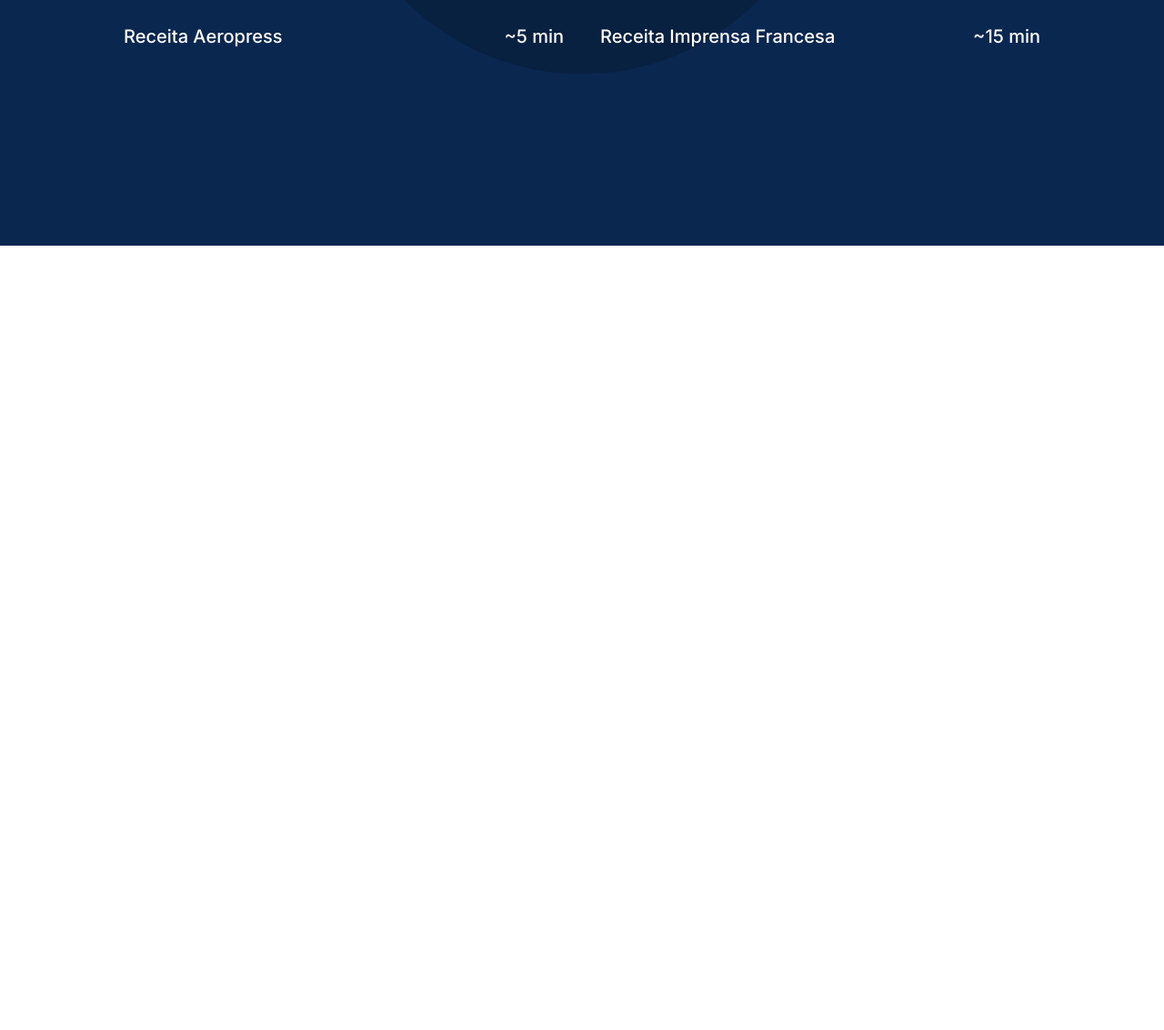
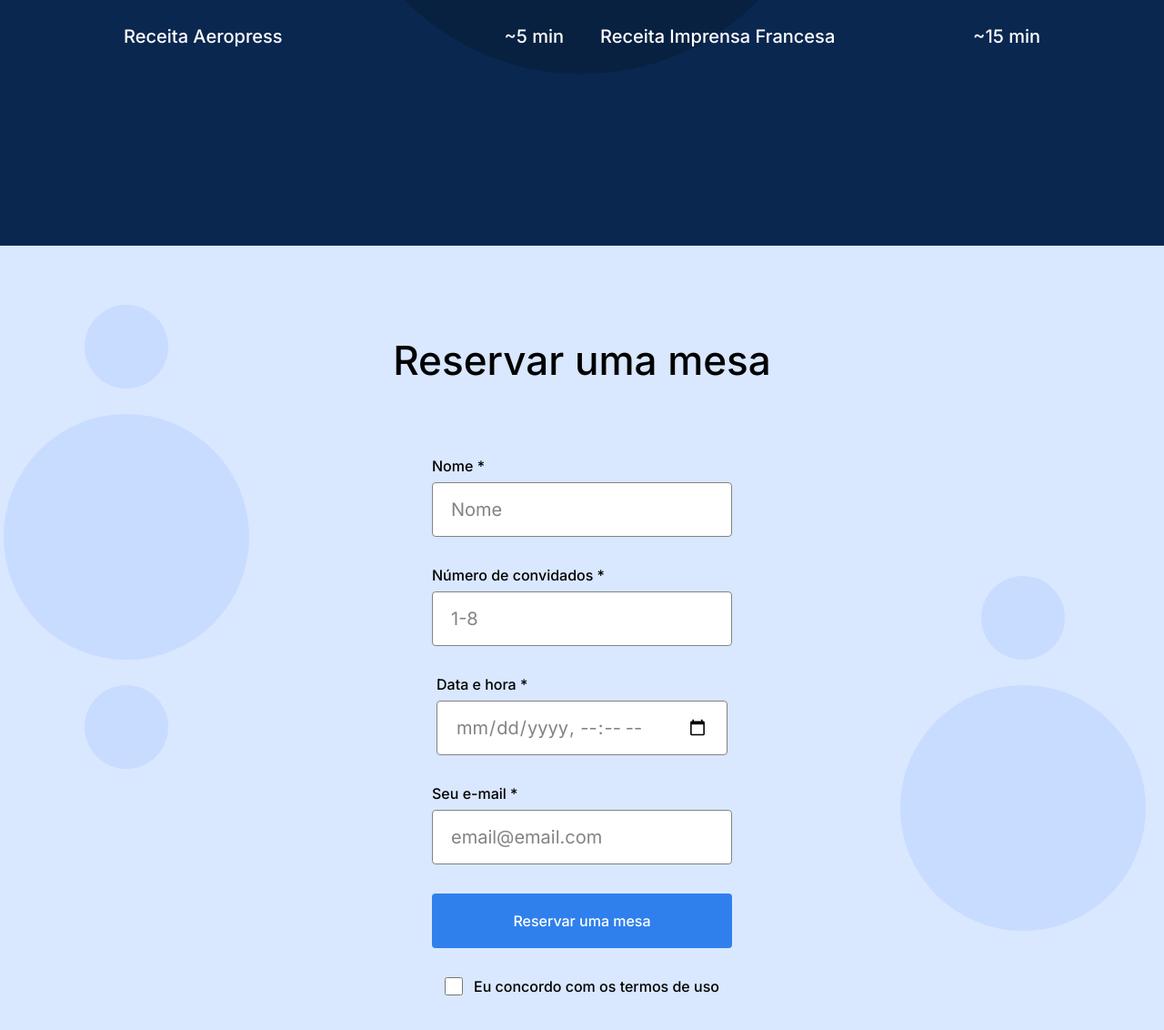
Before and after one commit to dreidre/web_project_coffeeshop, a plain HTML site: page index.html in a window 1280 px wide. Shown: the part 1466-2598 px from the top of the page at 91% size. Before the commit the page ends 1736 px from the top, so only its background shows below. Drawn offline with Linux system fonts and the light colour scheme.

Commit message:
New update for my project

```diff
--- a/index.html
+++ b/index.html
@@ -23,10 +23,18 @@
         <nav class="nav">
           <img src="images/logo_coffeeshop_dark.svg" alt="logo" class="nav__logo">
           <ul class="nav__links">
-            <li><a class="nav__link" href="#recipes">Recipes</a></li>
-            <li><a class="nav__link" href="#reservation">Book a table</a></li>
-            <li><a class="nav__link" href="#menu">Menu</a></li>
-            <li><a class="nav__link" href="#about">Contacts</a></li>
+            <li>
+              <a class="nav__link" href="#recipes">Receitas</a>
+            </li>
+            <li>
+              <a class="nav__link" href="#reservation">Reservar uma mesa</a>
+            </li>
+            <li>
+              <a class="nav__link" href="#menu">Menu</a>
+            </li>
+            <li>
+              <a class="nav__link" href="#about">Contatos</a>
+            </li>
           </ul>
         </nav>
         <h1 class="header__title"><span class="header__span-accent">Café especial</span> na biblioteca Triple Peaks</h1>
@@ -63,7 +71,29 @@
           </div>
 
         </section>
-        <section class="reservation"></section>
+        <section class="reservation">
+          <h2 class="reservation__title">Reservar uma mesa</h2>
+          <form action="" class="reservation__form form">
+            <fieldset class="form__fieldset">
+              <label for="" class="form__label">Nome *
+                <input type="text" class="form__input" placeholder="Nome" required>
+              </label>
+              </label>
+              <label for="" class="form__label">Número de convidados *
+                <input type="number" class="form__input" placeholder="1-8" required>
+              </label>
+              <label for="" class="form__label">Data e hora *
+                <input type="datetime-local" class="form__input" required>
+              </label>
+              <label for="" class="form__label"> Seu e-mail *
+                <input type="email" class="form__input" placeholder="email@email.com" required>
+              </label>
+              <button class="form__button">Reservar uma mesa</button>
+              <label for="form__checkbox" class="form__label form__label_checkbox"><input type="checkbox" name="" id="form__checkbox" value="" class="form__checkbox" required>
+                Eu concordo com os termos de uso</label>
+            </fieldset>
+          </form>
+        </section>
         <section class="menu"></section>
         <section class="about"></section>
       </main>
--- a/pages/index.css
+++ b/pages/index.css
@@ -161,3 +161,90 @@ line-height: 30px;
   justify-content: space-between;
   margin: 24px 0 0 0;
 }
+
+.reservation {
+  background-color: #D9E7FF;
+  background-image: url(../images/background_reservation.svg);
+  background-position: center;
+  background-repeat: no-repeat;
+  background-size: cover;
+  padding: 0px 80px 120px;
+  display: flex;
+  flex-direction: column;
+  align-items: center;
+}
+.reservation__title {
+  font-family: Inter;
+font-style: normal;
+font-weight: 500;
+font-size: 44px;
+line-height: 52px;
+margin-bottom: 80px;
+margin-top: 100px;
+}
+.form {
+  max-width: 385px;
+}
+.form__input {
+  border-radius: 4px;
+  font-family: Inter;
+font-style: normal;
+font-weight: normal;
+font-size: 20px;
+line-height: 30px;
+color: #838383;
+height: 60px;
+border:#838383 1px solid;
+box-sizing: border-box;
+padding: 15px 20px;
+}
+.form__input::placeholder {
+  color: #838383;
+}
+.form__button{
+  border-radius: 4px;
+  font-family: Inter;
+font-style: normal;
+font-weight: 500;
+font-size: 16px;
+line-height: 20px;
+height: 60px;
+background-color: #2f80ed;
+border: none;
+color: white;
+width: 100%;
+}
+
+.form__button:focus {
+  opacity: 70%;
+}
+
+.form__checkbox {
+  border-radius: 2px;
+  height: 20px;
+  width: 20px;
+}
+.form__label {
+  font-family: Inter;
+font-style: normal;
+font-weight: 500;
+font-size: 16px;
+line-height: 20px;
+display: flex;
+flex-direction: column;
+row-gap: 8px;
+}
+.form__label_checkbox {
+  display: flex;
+  gap: 12px;
+  flex-direction: row;
+}
+.form__fieldset {
+  border: none;
+  display: flex;
+  align-items: center;
+  flex-direction: column;
+  row-gap: 32px;
+  padding: 0;
+  margin: 0;
+}
```
